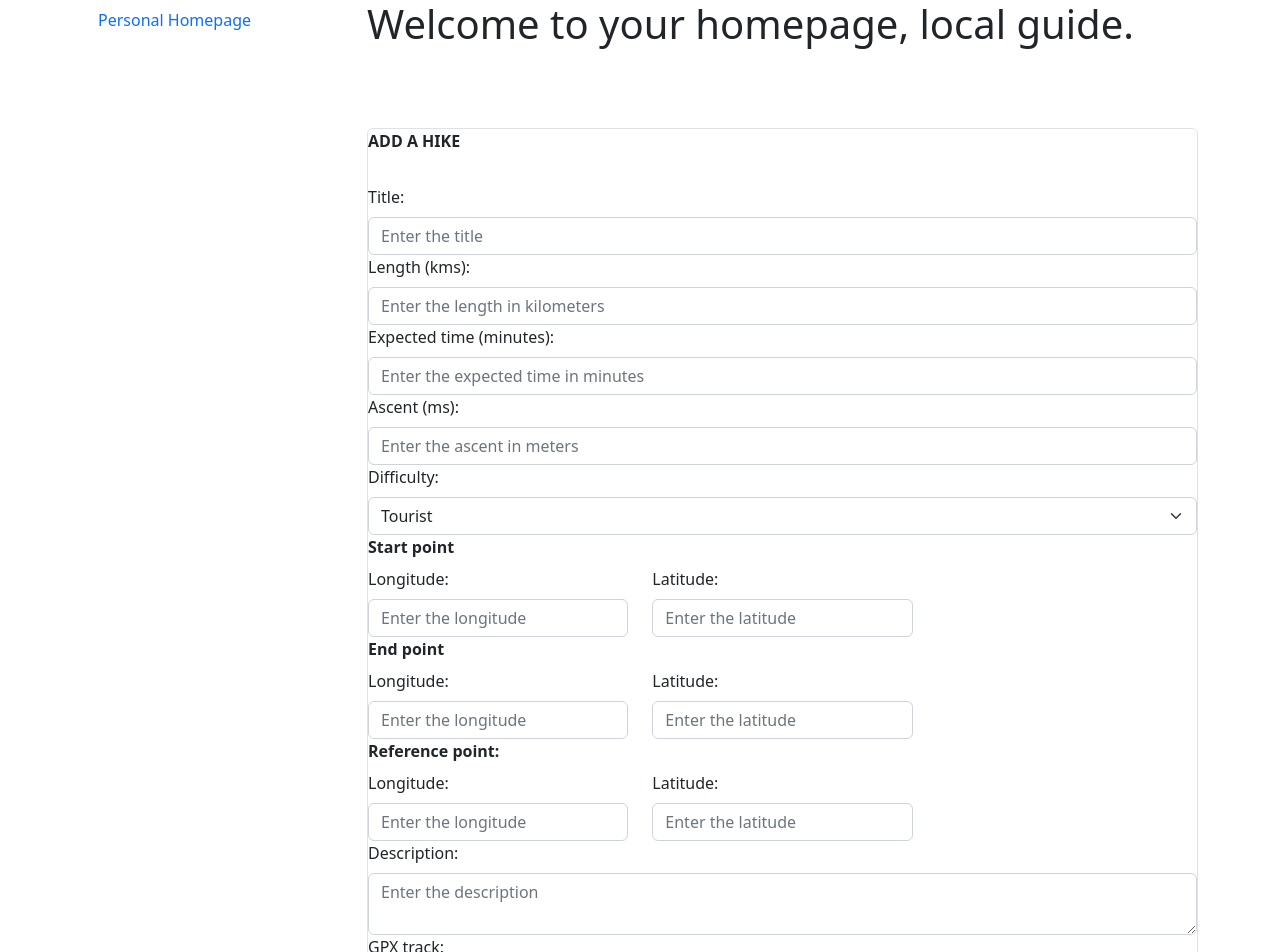
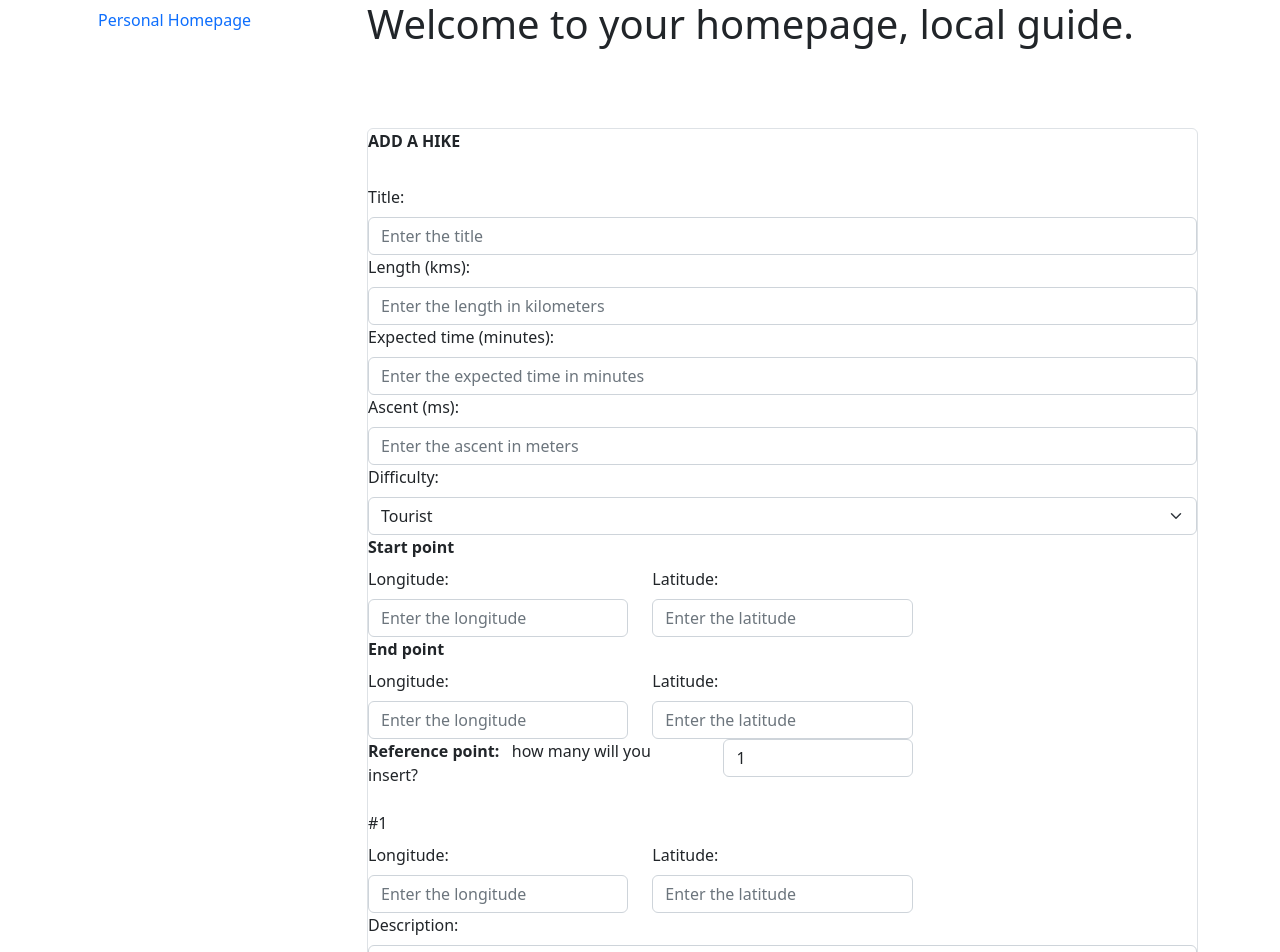
Before and after one commit to SE2-2022-G17/se2022-17-Hike-Tracker, a React (Create React App) app in the folder client/: page /localGuide in a window 1280 px wide. Shown: the top 952 px of the page. Built offline with nearby package versions, Linux system fonts and the light colour scheme.

Commit message:
Fixed some issue
Now can be inserted how many reference points you need.
The form fields are validated when writing.
Fixed the default difficulty.

```diff
--- a/client/src/components/LocalGuide.js
+++ b/client/src/components/LocalGuide.js
@@ -1,5 +1,5 @@
 import { Button, Col, Container, Form, Nav, Row } from "react-bootstrap";
-import { useState } from 'react';
+import { useEffect, useState } from 'react';
 import API from "../API";
 
 function LocalGuide(){
@@ -27,20 +27,29 @@ function SideMenu(){
 }
 
 function MainContent(){
-    const [title,setTitle] = useState('');
-    const [length,setLength] = useState('');
-    const [time,setTime] = useState('');
-    const [ascent,setAscent] = useState('');
-    const [difficulty,setDifficulty] = useState('');
-    const [start,setStart] = useState({longitude:'',latitude:''});
-    const [end,setEnd] = useState({longitude:'',latitude:''});
-    const [references,setReferences] = useState([{longitude:'',latitude:''}]);
-    const [description,setDescription] = useState('');
-    const [track,setTrack]=useState();
+    const [title,setTitle] = useState("");
+    const [length,setLength] = useState("");
+    const [time,setTime] = useState("");
+    const [ascent,setAscent] = useState("");
+    const [difficulty,setDifficulty] = useState('Tourist');
+    const [start,setStart] = useState({longitude:"",latitude:""});
+    const [end,setEnd] = useState({longitude:"",latitude:""});
+    const [references,setReferences] = useState([{longitude:"",latitude:""}]);
+    const [description,setDescription] = useState("");
+    const [track,setTrack]=useState("");
+    const [numbrefs,setNumbrefs]=useState(1);
+
+    useEffect(()=>{
+        if(length<=0)
+            setLength('');
+        if(time<=0)
+            setTime('');
+        if(numbrefs<0)
+            setNumbrefs(0);
+    },[time,length,numbrefs])
 
     const handleSubmit = async (event) =>{
         event.preventDefault();
-        //parameters controls
         await API.sendHikeDescription(title,length,time,ascent,difficulty,start,end,references,description,track);
     }
 
@@ -84,9 +93,16 @@ function MainContent(){
                     <Form.Label>Longitude:</Form.Label>
                     <Form.Control type="number" placeholder="Enter the longitude" value={start.longitude} onChange={event =>
                         setStart((oldStart)=>{
+                            if(event.target.value<=180 && event.target.value>=-180){
                                 return {
                                     longitude:event.target.value,
                                     latitude:oldStart.latitude
+                                }
+                            } else {
+                                return {
+                                    longitude:oldStart.longitude,
+                                    latitude:oldStart.latitude
+                                }
                             }
                     })}/>
                 </Col>
@@ -94,9 +110,16 @@ function MainContent(){
                 <Form.Label> Latitude:</Form.Label>
                     <Form.Control type="number" placeholder="Enter the latitude" value={start.latitude} onChange={event =>
                         setStart((oldStart)=>{
+                            if(event.target.value>=-90 && event.target.value<=90){
                                 return {
                                     longitude:oldStart.longitude,
                                     latitude:event.target.value
+                                }
+                            } else {
+                                return {
+                                    longitude:oldStart.longitude,
+                                    latitude:oldStart.latitude
+                                }
                             }
                     })}/>
                 </Col>
@@ -109,9 +132,16 @@ function MainContent(){
                     <Form.Label>Longitude:</Form.Label>
                     <Form.Control type="number" placeholder="Enter the longitude" value={end.longitude} onChange={event =>
                         setEnd((oldEnd)=>{
+                            if(event.target.value<=180 && event.target.value>=-180){
                                 return {
                                     longitude:event.target.value,
                                     latitude:oldEnd.latitude
+                                }
+                            } else {
+                                return {
+                                    longitude:oldEnd.longitude,
+                                    latitude:oldEnd.latitude
+                                }
                             }
                     })}/>
                 </Col>
@@ -119,26 +149,54 @@ function MainContent(){
                 <Form.Label> Latitude:</Form.Label>
                     <Form.Control type="number" placeholder="Enter the latitude" value={end.latitude} onChange={event =>
                         setEnd((oldEnd)=>{
+                            if(event.target.value>=-90 && event.target.value<=90){
                                 return {
                                     longitude:oldEnd.longitude,
                                     latitude:event.target.value
                                 }
+                            }else{
+                                return {
+                                    longitude:oldEnd.longitude,
+                                    latitude:oldEnd.latitude
+                                }
+                            }
                     })}/>
                 </Col>
             </Form.Group>
-            <Form.Group>
-                <Form.Label><b>Reference point:</b></Form.Label>
+            <Form.Group as={Row}>
+                <Col sm="5">
+                    <Form.Label><p><b>Reference point:</b>&nbsp;&nbsp; how many will you insert?</p></Form.Label>
+                </Col>
+                <Col sm="3">
+                    <Form.Control type="number" value={numbrefs} onChange={event=>{
+                        numbrefs<event.target.value ?
+                        setReferences((oldRef)=>[...oldRef,...[...Array(event.target.value-oldRef.length)].map(x=>{return {longitude:"",latitude:""}})])
+                        : setReferences((oldRef)=>oldRef.filter((ref,index)=>index<event.target.value))
+                        return setNumbrefs(event.target.value)}} >
+                    </Form.Control>
+                </Col>
             </Form.Group>
-            <Form.Group as={Row}>
+
+
+            {numbrefs>0 && references.map((not,pos)=>(
+            <Form.Group as={Row} key={pos}>
+                <Form.Label>#{pos+1}</Form.Label>
                 <Col sm="4">
                     <Form.Label>Longitude:</Form.Label>
-                    <Form.Control type="number" placeholder="Enter the longitude" value={references[0].longitude} onChange={event =>
+                    <Form.Control type="number" placeholder="Enter the longitude" value={references[pos].longitude} onChange={event =>
                         setReferences((oldReferences)=>{
                             return oldReferences.map((reference,index)=>{
-                                if(index===0){
+                                if(index===pos){
+                                    if(event.target.value<=180 && event.target.value>=-180){
                                         return {
                                             longitude:event.target.value,
-                                        latitude:oldReferences[0].latitude}
+                                            latitude:oldReferences[pos].latitude}
+                                    } else {
+                                        return {
+                                            longitude:oldReferences[pos].longitude,
+                                            latitude:oldReferences[pos].latitude
+                                        }
+                                    }
                                 }else {
                                     return reference;
                                 }
@@ -147,13 +205,19 @@ function MainContent(){
                 </Col>
                 <Col sm="4">
                 <Form.Label> Latitude:</Form.Label>
-                    <Form.Control key={1} type="number" placeholder="Enter the latitude" value={references[0].latitude} onChange={event =>
+                    <Form.Control type="number" placeholder="Enter the latitude" value={references[pos].latitude} onChange={event =>
                         setReferences((oldReferences)=>{
                             return oldReferences.map((reference,index)=>{
-                                if(index===0){
+                                if(index===pos){
+                                    if(event.target.value>=-90 && event.target.value<=90){
                                         return {
-                                        longitude:oldReferences[0].longitude,
+                                            longitude:oldReferences[pos].longitude,
                                             latitude:event.target.value }
+                                    }else{
+                                        return {
+                                            longitude:oldReferences[pos].longitude,
+                                            latitude:oldReferences[pos].latitude }
+                                    }
                                 }else {
                                     return reference;
                                 }
@@ -161,6 +225,8 @@ function MainContent(){
                     })}/>
                 </Col>
             </Form.Group>
+            ))}
+
             <Form.Group>
                 <Form.Label>Description:</Form.Label>
                 <Form.Control as="textarea" type="text" required={true} value={description} onChange={event => setDescription(event.target.value)}  placeholder="Enter the description"/>
```
Lines whose indentation alone changed are shown as unchanged.
